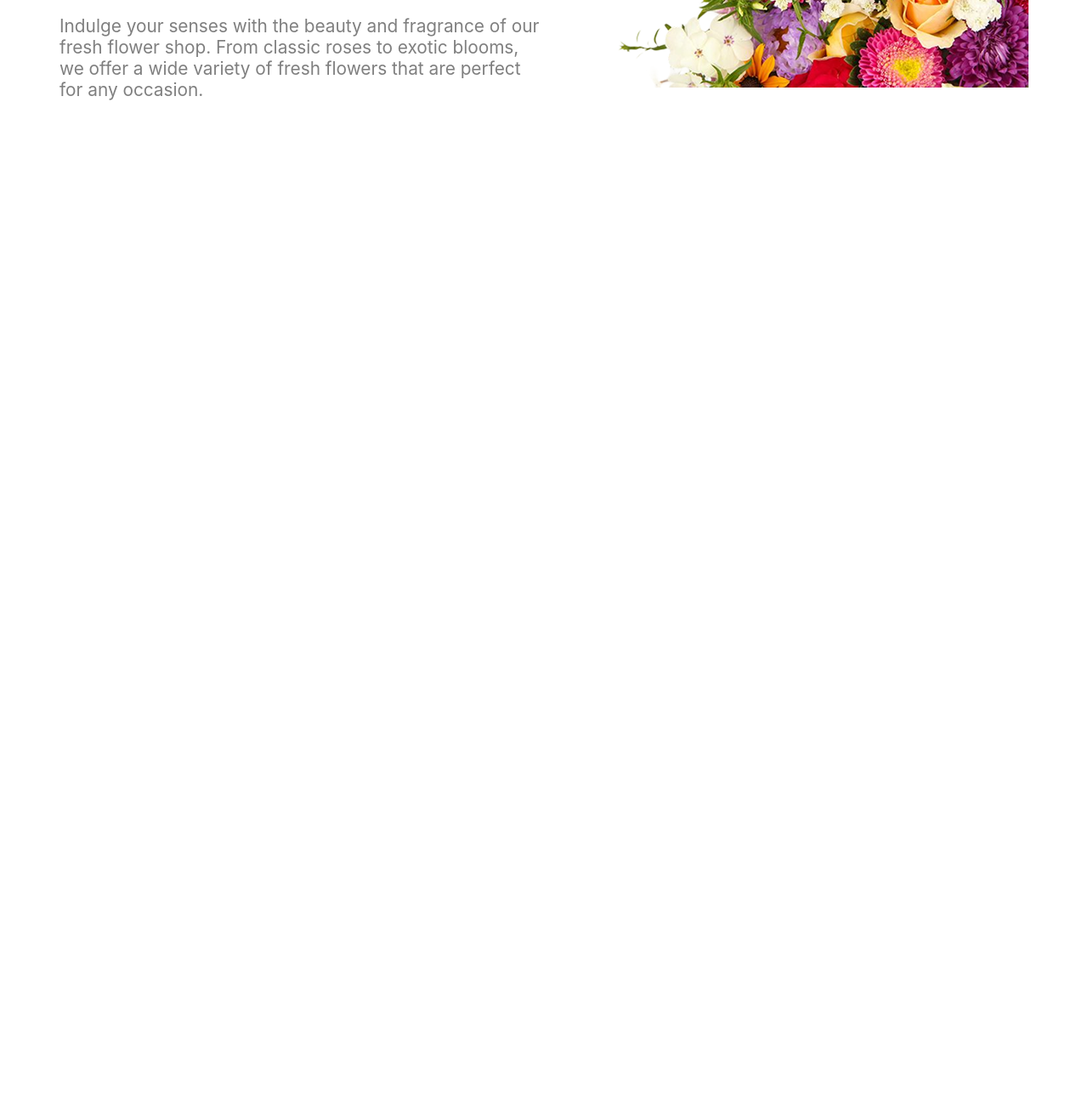
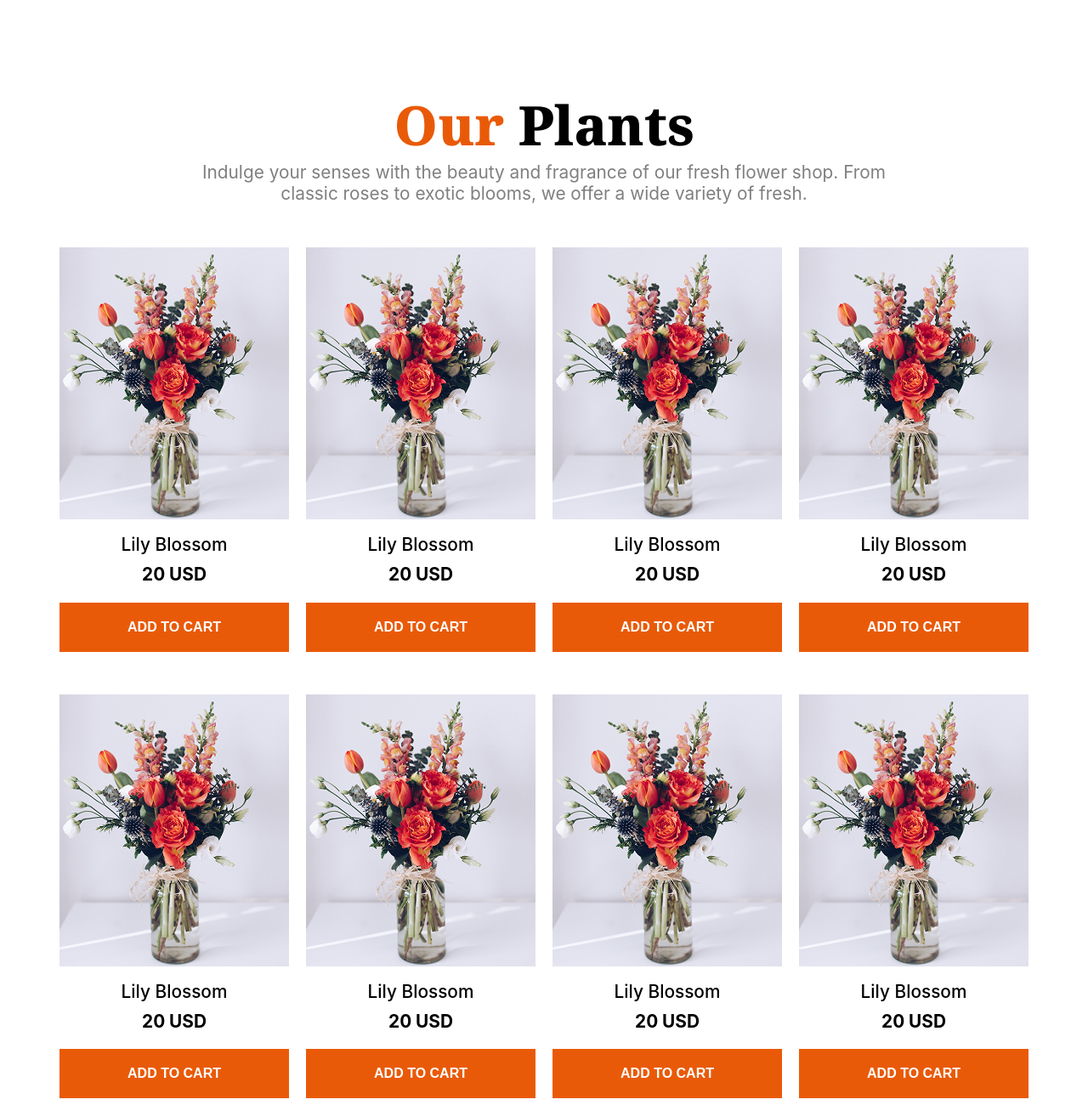
Before and after one commit to Shourav52/flower-market-web, a plain HTML site: page index.html in a window 1280 px wide. Shown: the part 582-1882 px from the top of the page at 85% size. Before the commit the page ends 800 px from the top, so only its background shows below. Drawn offline with Linux system fonts and the light colour scheme.

Commit message:
added flower product card section with image, title, price, description, button

```diff
--- a/index.html
+++ b/index.html
@@ -36,6 +36,65 @@
         </div>
 
     </header>
+    <main>
+        <section class="plants-section">
+            <div class="plant-container">
+                <h2 class="plant-title noto-serif-normal"><span class="orainge" >Our</span> Plants</h2>
+                <p class="plant-description inter-normal">Indulge your senses with the beauty and fragrance of our fresh flower shop. From classic roses to exotic blooms, we offer a wide variety of fresh.</p>
+            </div>
+            <div class="cards">
+                  <div class="card-container inter-normal">
+                    <img class="card-img" src="assets/sample-flower-image.png" alt="">
+                    <h5 class="card-title">Lily Blossom</h5>
+                    <p class="card-price">20 USD</p>
+                    <button class="card-button">ADD TO CART</button>
+                  </div>
+                  <div class="card-container inter-normal">
+                    <img class="card-img" src="assets/sample-flower-image.png" alt="">
+                    <h5 class="card-title">Lily Blossom</h5>
+                    <p class="card-price">20 USD</p>
+                    <button class="card-button">ADD TO CART</button>
+                  </div>
+                  <div class="card-container inter-normal">
+                    <img class="card-img" src="assets/sample-flower-image.png" alt="">
+                    <h5 class="card-title">Lily Blossom</h5>
+                    <p class="card-price">20 USD</p>
+                    <button class="card-button">ADD TO CART</button>
+                  </div>
+                  <div class="card-container inter-normal">
+                    <img class="card-img" src="assets/sample-flower-image.png" alt="">
+                    <h5 class="card-title">Lily Blossom</h5>
+                    <p class="card-price">20 USD</p>
+                    <button class="card-button">ADD TO CART</button>
+                  </div>
+                  <div class="card-container inter-normal">
+                    <img class="card-img" src="assets/sample-flower-image.png" alt="">
+                    <h5 class="card-title">Lily Blossom</h5>
+                    <p class="card-price">20 USD</p>
+                    <button class="card-button">ADD TO CART</button>
+                  </div>
+                  <div class="card-container inter-normal">
+                    <img class="card-img" src="assets/sample-flower-image.png" alt="">
+                    <h5 class="card-title">Lily Blossom</h5>
+                    <p class="card-price">20 USD</p>
+                    <button class="card-button">ADD TO CART</button>
+                  </div>
+                  <div class="card-container inter-normal">
+                    <img class="card-img" src="assets/sample-flower-image.png" alt="">
+                    <h5 class="card-title">Lily Blossom</h5>
+                    <p class="card-price">20 USD</p>
+                    <button class="card-button">ADD TO CART</button>
+                  </div>
+                  <div class="card-container inter-normal">
+                    <img class="card-img" src="assets/sample-flower-image.png" alt="">
+                    <h5 class="card-title">Lily Blossom</h5>
+                    <p class="card-price">20 USD</p>
+                    <button class="card-button">ADD TO CART</button>
+                  </div>
+            </div>
+
+        </section>
+    </main>
 
 </body>
 </html>
--- a/styles/flower.css
+++ b/styles/flower.css
@@ -49,7 +49,7 @@
     margin-right: 48px;
     font-weight: lighter;
 }
-.navbar, .banner{
+.navbar, .banner,.plants-section{
  max-width: 1140px;
   margin: 0 auto;
 }
@@ -60,29 +60,100 @@
 .banner-content{
   max-width: 570px;
   max-height: 299px;
-  margin-top: 130px;
   margin-bottom: 0%;
 }
 
-.banner-title{
+.plant-container{
+    padding-left: 150px;
+    padding-right: 150px;
+    margin-top: 120px;
+    text-align: center;
+}
+
+.banner-title,.plant-title{
   font-weight:800;
   font-size: 4rem;
 }
-.banner-description{
+
+.banner-description, .plant-description{
   color: rgba(0, 0, 0, 0.5);
   font-size: 1.3rem;
 }
+
 .banner-img{
-  margin-top: 120px;
   max-width: 570px;
   max-height: 355px;
   margin-bottom: 0%;
+}
+.cards{
+  display: grid;
+  grid-template-columns: repeat(4,1fr);
+  margin-top: 45px;
+  gap: 20px;
+
+}
+.card-container{
+  max-width: 270px;
+  text-align: center;
+  margin-top: 30px;
+}
+.card-img{
+   width: 100%;
+   margin-bottom: 10px;
+}
+.card-title{
+  font-size: 1.3rem;
+  font-weight: 500;
+  margin-top: 0px;
+  margin-bottom: 0px;
+
+}
+.card-price{
+  font-size: 1.3rem;
+  font-weight: bold;
+  margin-top: 10px;
+}
+.card-button{
+  padding: 20px;
+  background-color: #E95A08;
+  color: #FFFFFF;
+  font-size: 1rem;
+  border: none;
+  font-weight: 600;
+  gap: 20px;
+  width: 100%;
+
+}
+.plant-title{
+  margin-bottom: 0px;
+}
+.plant-description{
+  margin-top: 0px;
+}
+.cards{
+  margin-top: 0px;
 }
 @media screen and (max-width: 576px) {
    .nav-item{
     display: none;
     margin-bottom: 0;
    }
+   .plants-section{
+    padding-left: 5px;
+    padding-right: 5px;
+   }
+   .plant-container{
+    padding-left: 5px;
+    padding-right: 5px;
+    text-align:center;
+   }
+   .cards{
+    display: grid;
+    grid-template-columns: repeat( 2, 1fr );
+    padding: 5px;
+    gap: 30px;
+    margin-top: 5px;
+  }
    .banner-img{
     width: 100%;
     margin-top:0 ;
```
